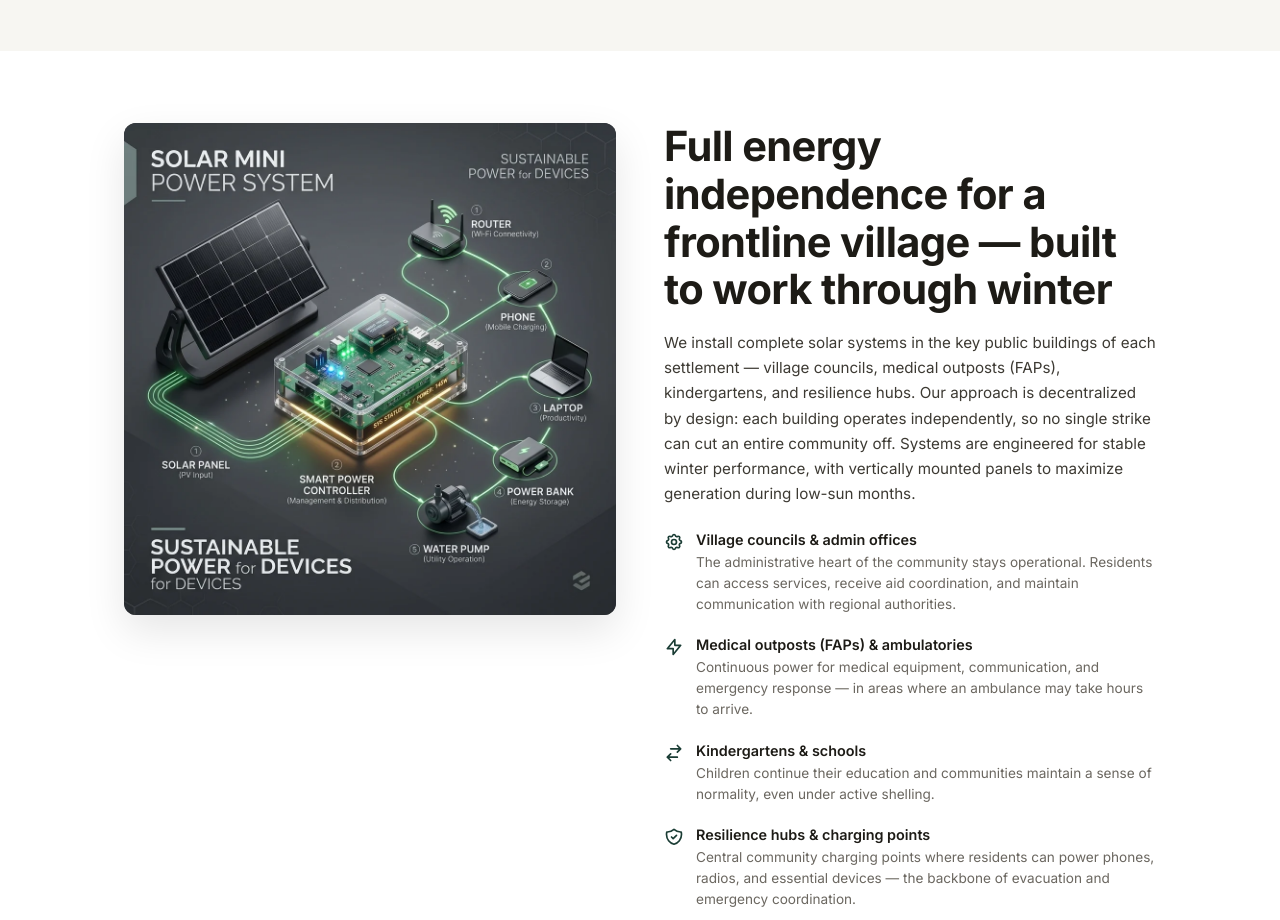
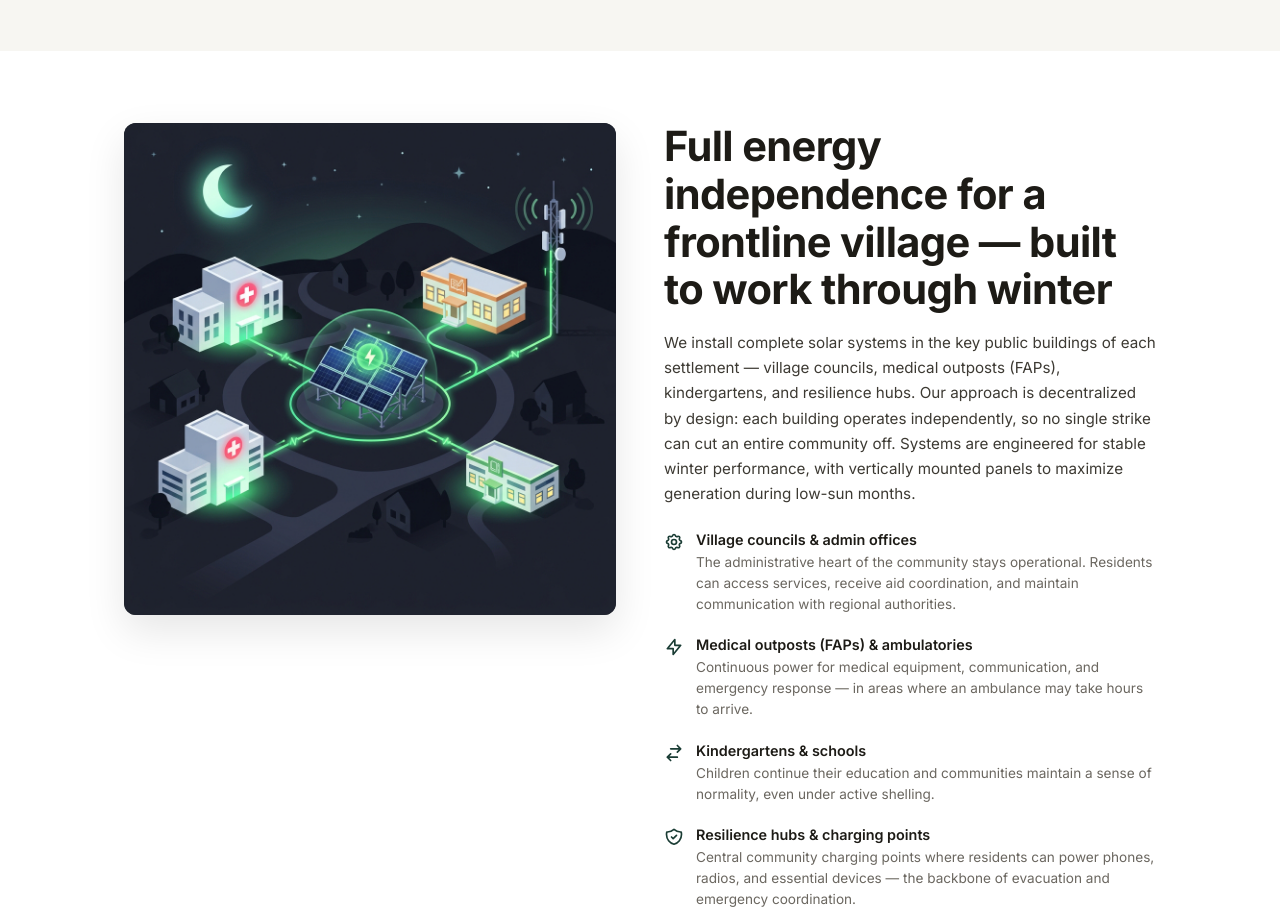
Before and after one commit to Chechevicka/leding, a website: page index.html in a window 1280 px wide. Shown: the part 1640-2560 px from the top of the page. Drawn offline with Linux system fonts and the light colour scheme; no server answers.

Commit message:
Replace patented diagram with abstract village distribution image

```diff
--- a/index.html
+++ b/index.html
@@ -145,7 +145,7 @@
   <section class="solution alternate-bg reveal" id="solution">
     <div class="container grid-2">
       <div class="device-display">
-        <img src="assets/images/system-diagram.webp" alt="NGO Kosmos Tabir Mini Solar Power System infographic diagram showing solar panel input, smart power controller, and connected devices" loading="lazy">
+        <img src="assets/images/system-diagram-new.jpg" alt="NGO Kosmos Tabir Mini Solar Power System infographic diagram showing solar panel input and energy distribution to village buildings" loading="lazy">
       </div>
 
       <div class="solution-details">
```
Also changed, not shown: assets/images/system-diagram-new.jpg (added), assets/images/system-diagram.webp (deleted).
